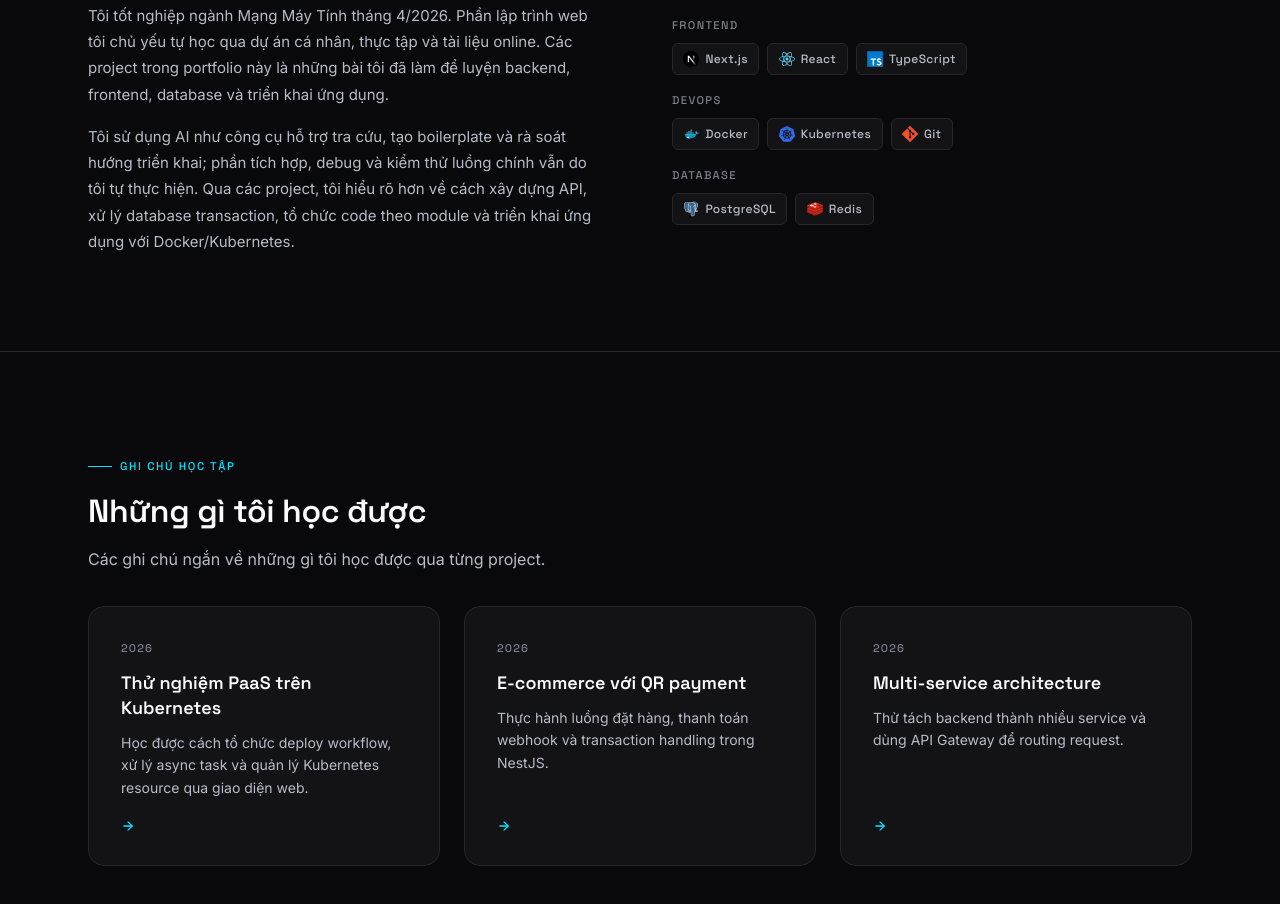
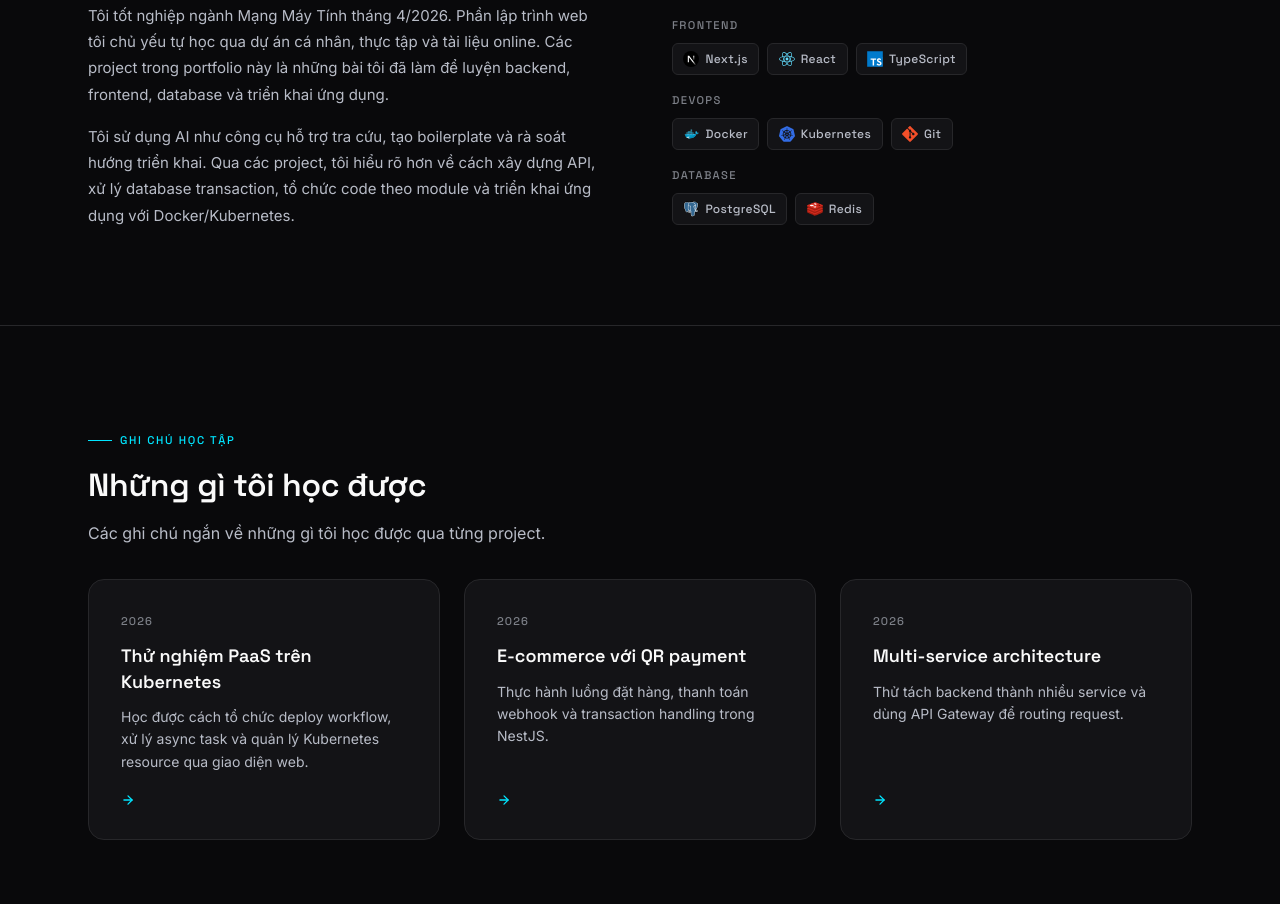
Before and after one commit to HaoNgo232/portfolio, a Next.js app: page / in a window 1280 px wide. Shown: the part 3485-4389 px from the top of the page. Built offline with nearby package versions, Linux system fonts and the light colour scheme.

Commit message:
refactor: streamline content in homepage description
Removed redundant phrases in the homepage description to enhance clarity and readability.

```diff
--- a/app/page.tsx
+++ b/app/page.tsx
@@ -467,11 +467,10 @@ export default function Home() {
                     </p>
                     <p>
                       Tôi sử dụng AI như công cụ hỗ trợ tra cứu, tạo boilerplate
-                      và rà soát hướng triển khai; phần tích hợp, debug và kiểm
-                      thử luồng chính vẫn do tôi tự thực hiện. Qua các project,
-                      tôi hiểu rõ hơn về cách xây dựng API, xử lý database
-                      transaction, tổ chức code theo module và triển khai ứng
-                      dụng với Docker/Kubernetes.
+                      và rà soát hướng triển khai. Qua các project, tôi hiểu rõ
+                      hơn về cách xây dựng API, xử lý database transaction, tổ
+                      chức code theo module và triển khai ứng dụng với
+                      Docker/Kubernetes.
                     </p>
                   </div>
                   <div className="about-stack">
```
